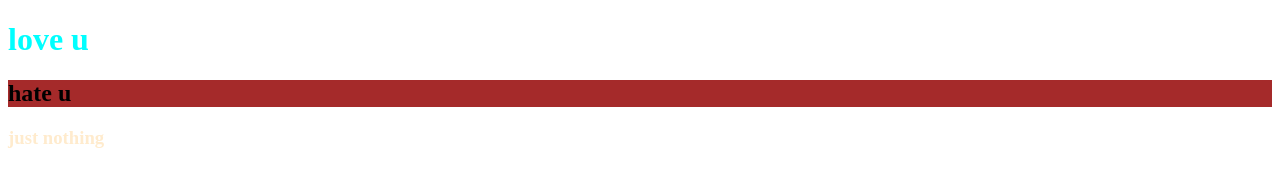
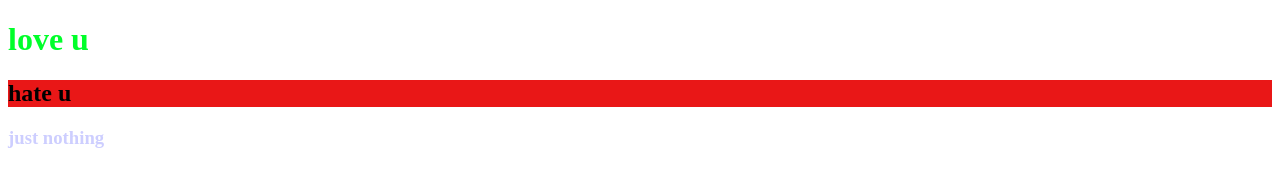
Before and after one commit to 2244jhalak/my-2nd-repo, a plain HTML site: page index.html in a window 1280 px wide. Drawn offline with Linux system fonts and the light colour scheme.

Commit message:
color changed

```diff
--- a/markstyle.css
+++ b/markstyle.css
@@ -1,9 +1,9 @@
 h1{
-    color: aqua;
+    color: rgb(0, 255, 42);
 }
 h2{
-    background-color: brown;
+    background-color: rgb(233, 23, 23);
 }
 h3{
-    color: blanchedalmond;
+    color: rgb(205, 206, 255);
 }
```
